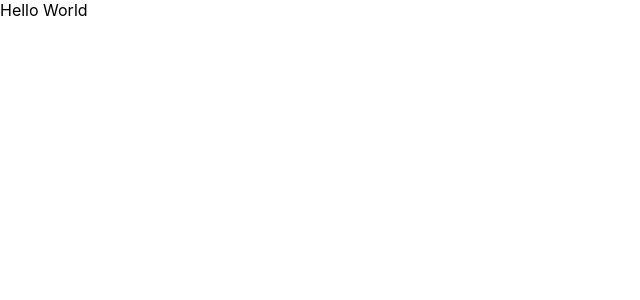
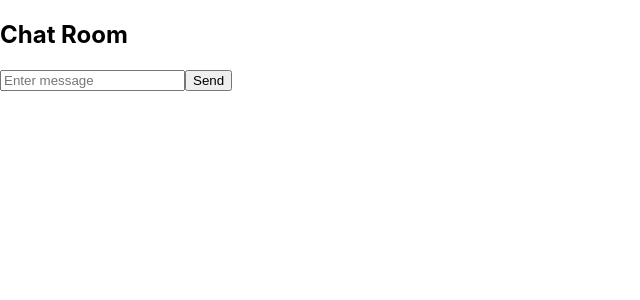
Before and after one commit to kuna-mata/kuna-talk-web, a React app: page / in a window 1280 px wide. Shown: the top 300 px of the page, without its empty margins (0-640 px from the left). Built offline with nearby package versions, Linux system fonts and the light colour scheme; the HTML template or start-up script is replaced by a standard one.

Commit message:
chore: implement chat post functionlity

```diff
--- a/src/App.tsx
+++ b/src/App.tsx
@@ -1,9 +1,9 @@
 import { useState } from 'react';
 
+import { Chat } from './pages/chat';
+
 function App() {
-  const [count, setCount] = useState(0);
-
-  return <div>Hello World</div>;
+  return <Chat />;
 }
 
 export default App;
--- /dev/null
+++ b/src/api/messages.ts
@@ -0,0 +1,14 @@
+import { axiosClient } from '../config/axios';
+import { CreateMessageDto } from '../dto/message.dto';
+
+export async function createMessage(dto: CreateMessageDto) {
+  try {
+    const response = await axiosClient.post('/chat', dto);
+    console.log(response);
+
+    return response;
+  } catch (error) {
+    console.log(error);
+    throw error;
+  }
+}
--- /dev/null
+++ b/src/pages/chat.tsx
@@ -0,0 +1,44 @@
+import { useState, useCallback } from 'react';
+
+import { createMessage } from '../api/messages';
+import { CreateMessageDto } from '../dto/message.dto';
+
+export function Chat() {
+  const [newMessage, setNewMessage] = useState<string>('');
+
+  const sendMessage = useCallback(async () => {
+    if (newMessage) {
+      const senderId = '1234';
+      const receiverId = 'qwer';
+      const messageId = senderId + receiverId;
+
+      const dto: CreateMessageDto = {
+        senderId: senderId,
+        receiverId: receiverId,
+        messageId: messageId,
+        message: newMessage,
+        createdAt: new Date(),
+        updatedAt: new Date(),
+      };
+
+      await createMessage(dto);
+    }
+  }, []);
+
+  return (
+    <div>
+      <h2>Chat Room</h2>
+      <div>
+        <input
+          type="text"
+          placeholder="Enter message"
+          value={newMessage}
+          onChange={(e) => setNewMessage(e.target.value)}
+        />
+
+        <button onClick={sendMessage}>Send</button>
+      </div>
+      <div>{newMessage}</div>
+    </div>
+  );
+}
```
Also changed, not shown: src/dto/message.dto.ts (added, +8 -0 lines).
